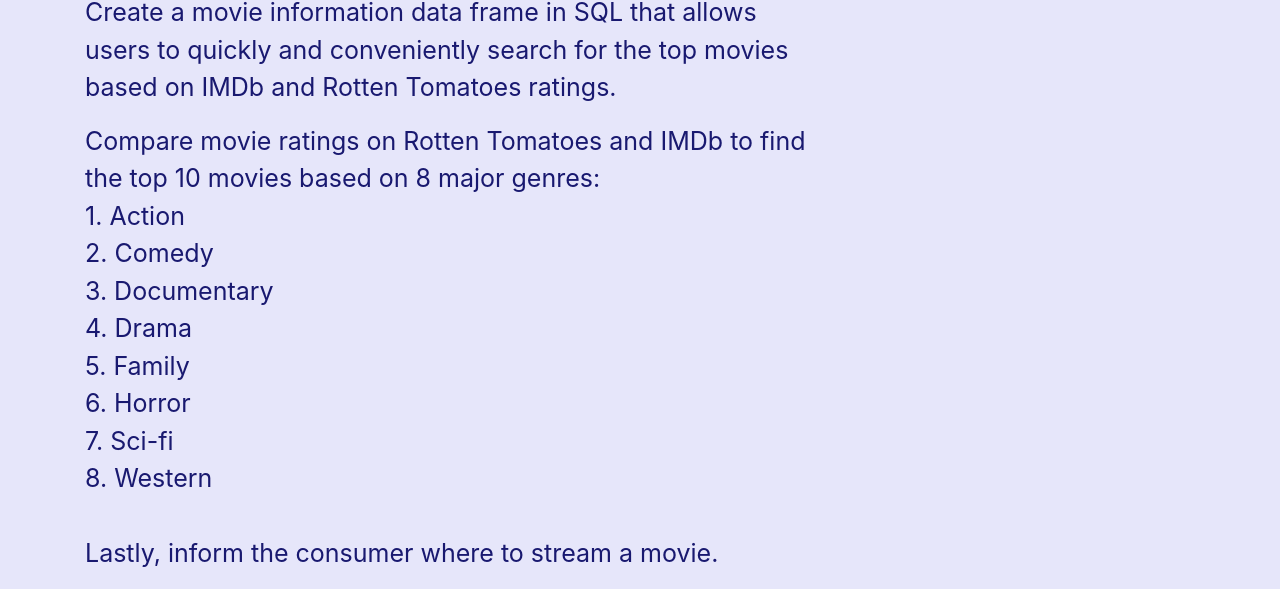
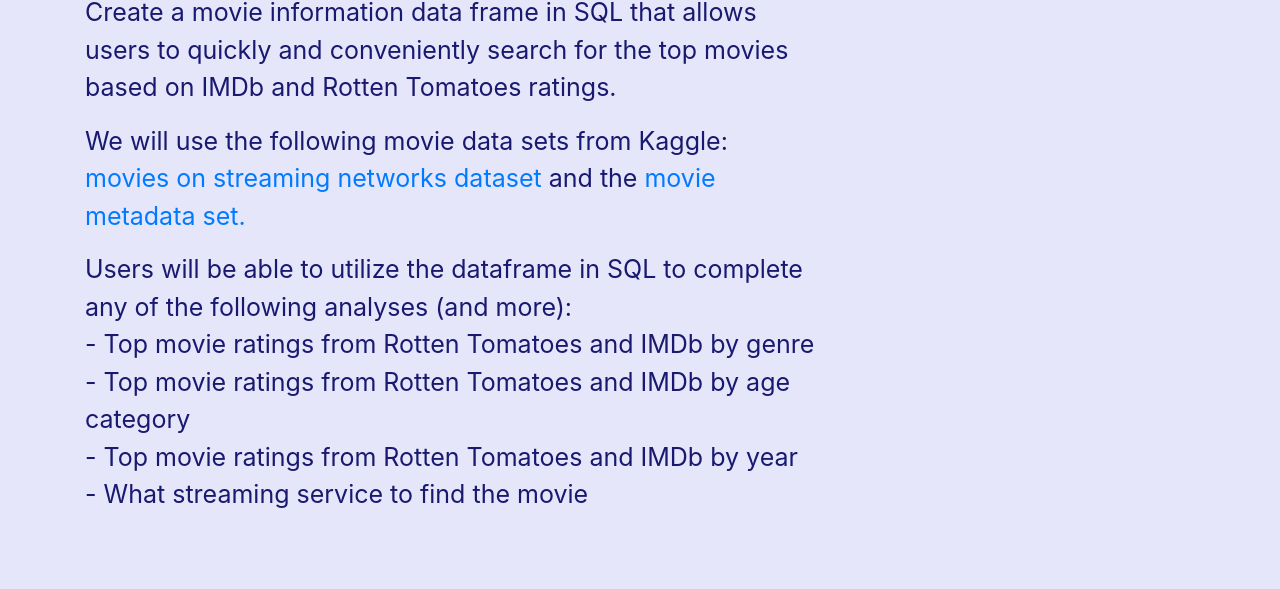
Before and after one commit to BPayne-216/ETLproject_group2, a plain HTML site: page HTML_files/project_proposal.html in a window 1280 px wide. Shown: the part 230-819 px from the top of the page. Drawn offline with nearby package versions, Linux system fonts and the light colour scheme.

Commit message:
Updated proposal and home page

```diff
--- a/HTML_files/project_proposal.html
+++ b/HTML_files/project_proposal.html
@@ -56,30 +56,28 @@
         Create a movie information data frame in SQL that allows users to
         quickly and conveniently search for the top movies based on
         IMDb and Rotten Tomatoes ratings.
-
       </p>
       <p class=paragraph>
-        Compare movie ratings on Rotten Tomatoes and IMDb to find
-        the top 10 movies based on 8 major genres:
+        We will use the following movie data sets from Kaggle:
+        <a href="https://www.kaggle.com/ruchi798/movies-on-netflix-prime-video-hulu-and-disney">
+          movies on streaming networks dataset</a>
+          and the
+          <a href=https://www.kaggle.com/rounakbanik/the-movies-dataset>
+          movie metadata set. </a>
+      </p>
+      <p class=paragraph>
+        Users will be able to utilize the dataframe in SQL to complete
+        any of the following analyses (and more):
         <br>
-            1. Action
+            - Top movie ratings from Rotten Tomatoes and IMDb by genre
             <br>
-            2. Comedy
+            - Top movie ratings from Rotten Tomatoes and IMDb by age category
             <br>
-            3. Documentary
+            - Top movie ratings from Rotten Tomatoes and IMDb by year
             <br>
-            4. Drama
+            - What streaming service to find the movie
+
             <br>
-            5. Family
-            <br>
-            6. Horror
-            <br>
-            7. Sci-fi
-            <br>
-            8. Western
-            <br>
-        <br>
-        Lastly, inform the consumer where to stream a movie.
        </p>
       </div>
 
```
Also changed, not shown: HTML_files/index.html (+1 -3 lines).
